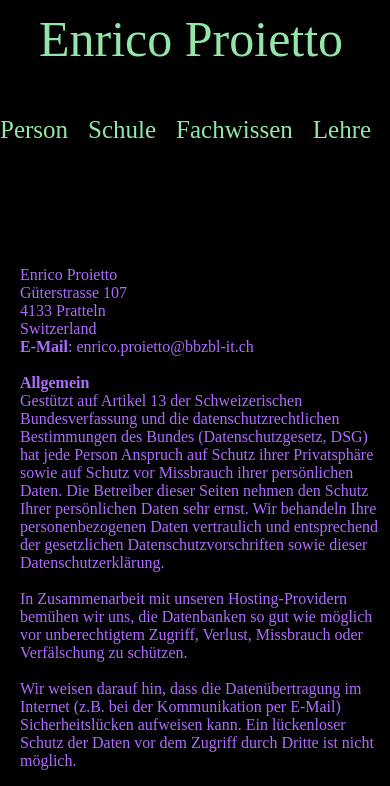
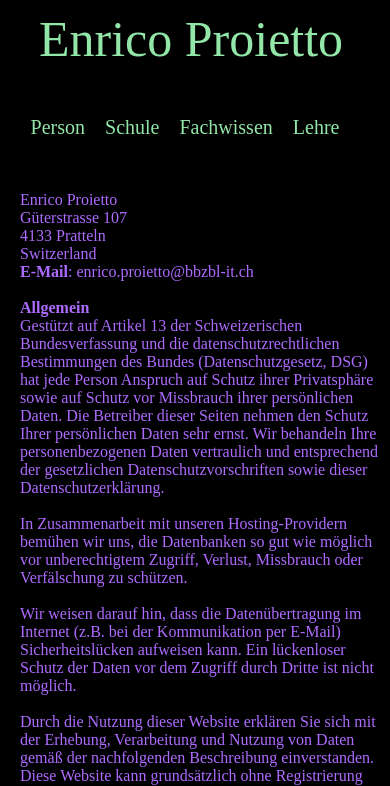
Before and after one commit to Natzer03/Projektarbeit-Modul-293, a plain HTML site: page html/datenschutz.html in a window 390 px wide. Shown: the top 786 px of the page. Drawn offline with Linux system fonts and the light colour scheme; a web font is replaced by a local one.

Commit message:
save 28.06.22 08:19

```diff
--- a/html/datenschutz.html
+++ b/html/datenschutz.html
@@ -160,14 +160,14 @@
       <input
         class="contactlinks"
         type="image"
-        src="/pictures/GitHub.png"
+        src="../pictures/GitHub.png"
         alt=" "
         onclick="window.location.href = 'https://github.com/Natzer03';"
       />
       <input
         class="contactlinks"
         type="image"
-        src="/pictures/linkedin.png"
+        src="../pictures/linkedin.png"
         alt=" "
         onclick="window.location.href = 'https://www.linkedin.com/in/enrico-proietto-386b08236/';"
       />
@@ -175,7 +175,7 @@
         class="contactlinks"
         type="image"
         id="form"
-        src="/pictures/form.png"
+        src="../pictures/form.png"
         alt=" "
         onclick="window.location.href = 'formular.html';"
       />
--- a/html/stylesheet.css
+++ b/html/stylesheet.css
@@ -254,3 +254,19 @@ button {
     height: 115px;
   }
 }
+
+@media screen and (max-width: 500px) {
+  body {
+    grid-template-columns: 100%;
+    grid-template-rows: 100px 75px 1fr 0.6fr 100px;
+    grid-template-areas:
+      "header"
+      "navigation"
+      "content"
+      "sidebar"
+      "footer";
+  }
+  nav li {
+    font-size: 20px;
+  }
+}
```
Also changed, not shown: html/person.html (+1 -1 lines), 1 other file.
